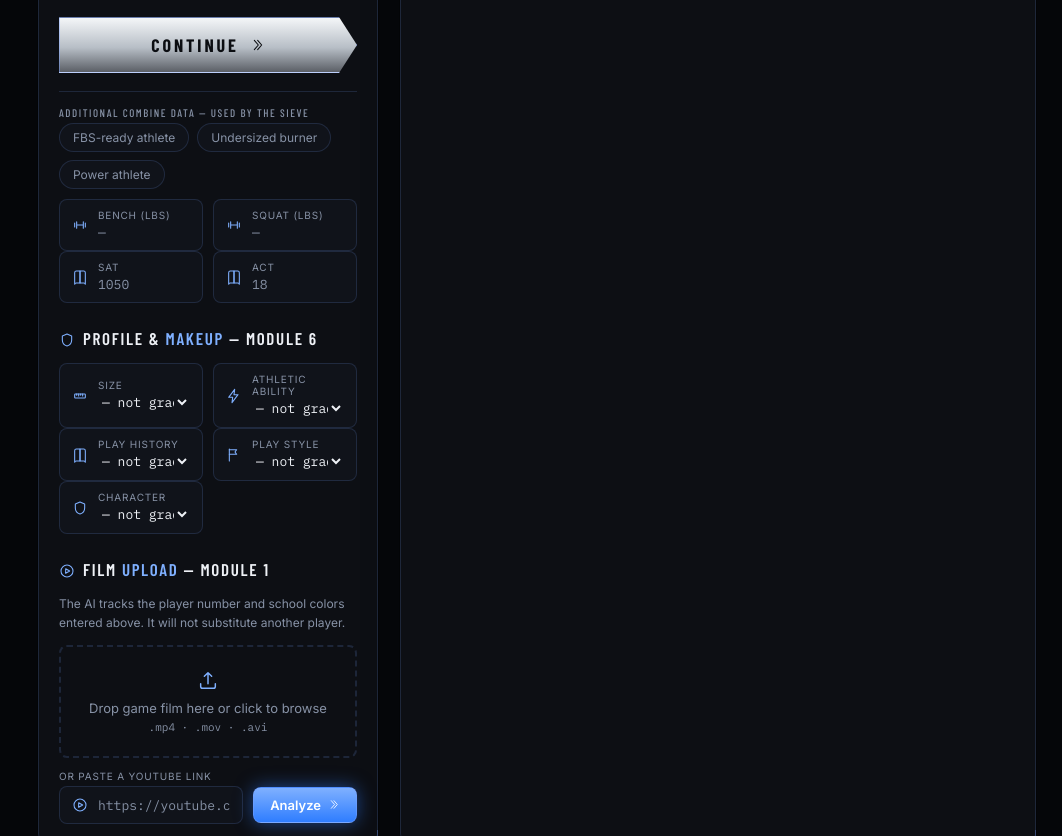
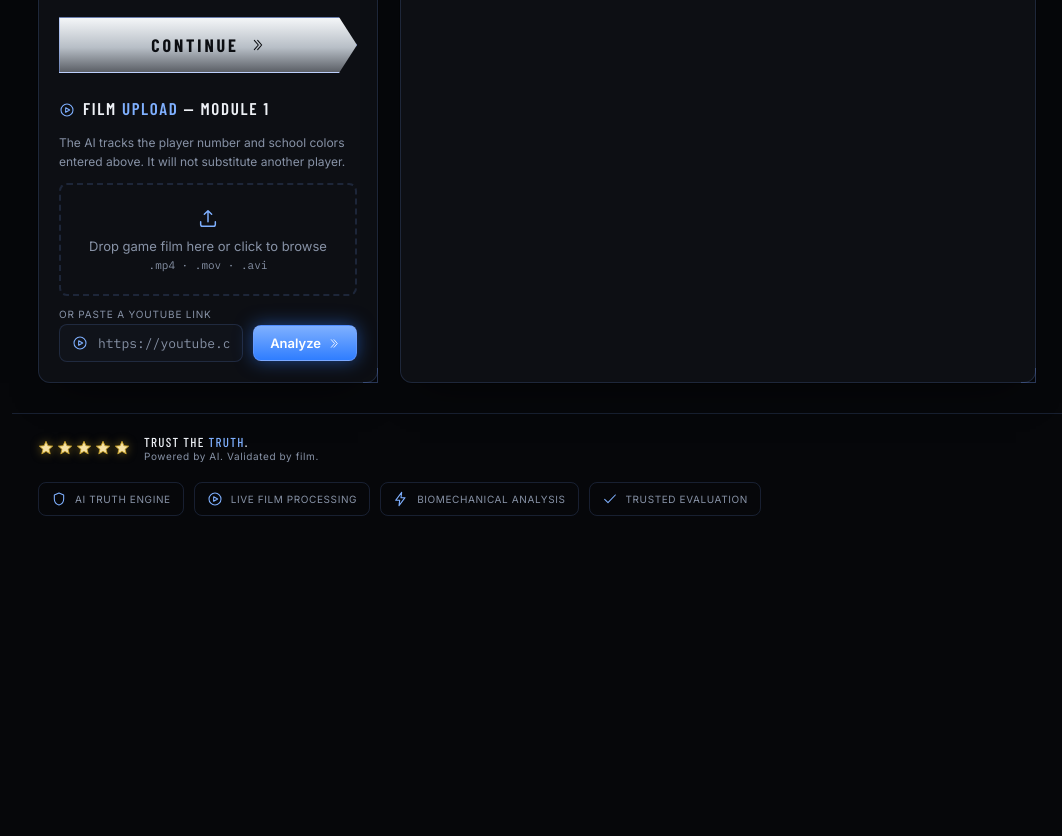
Before and after one commit to jai2d4/j2, a plain HTML site: page frontend_demo/truth_report_demo.html in a window 1280 px wide. Shown: the part 870-1706 px from the top of the page, without its empty margins (218-1280 px from the left). After the commit the page ends 1412 px from the top, so only its background shows below. Drawn offline with nearby package versions, Linux system fonts and the light colour scheme.

Commit message:
Temporarily remove combine and makeup fields

```diff
--- a/frontend_demo/truth_report_demo.html
+++ b/frontend_demo/truth_report_demo.html
@@ -443,55 +443,6 @@
       <div class="field"><svg class="ic"><use href="#ic-clock"/></svg><div class="fbody"><label>Shuttle (laser)</label><input id="shuttle" type="number" step="0.01" placeholder="4.15"></div></div>
     </div>
     <button class="run" onclick="run()">Continue <svg class="ic"><use href="#ic-chevron"/></svg></button>
-
-    <div class="subdivider">Additional combine data — used by the sieve</div>
-    <div class="presets">
-      <button class="chip" onclick="loadPreset('fbs')">FBS-ready athlete</button>
-      <button class="chip" onclick="loadPreset('burner')">Undersized burner</button>
-      <button class="chip" onclick="loadPreset('rb')">Power athlete</button>
-    </div>
-    <div class="row2">
-      <div class="field"><svg class="ic"><use href="#ic-dumbbell"/></svg><div class="fbody"><label>Bench (lbs)</label><input id="bench" type="number" placeholder="—"></div></div>
-      <div class="field"><svg class="ic"><use href="#ic-dumbbell"/></svg><div class="fbody"><label>Squat (lbs)</label><input id="squat" type="number" placeholder="—"></div></div>
-    </div>
-    <div class="row2">
-      <div class="field"><svg class="ic"><use href="#ic-book"/></svg><div class="fbody"><label>SAT</label><input id="sat" type="number" placeholder="1050"></div></div>
-      <div class="field"><svg class="ic"><use href="#ic-book"/></svg><div class="fbody"><label>ACT</label><input id="act" type="number" placeholder="18"></div></div>
-    </div>
-
-    <h2 style="margin-top:24px"><svg class="ic"><use href="#ic-shield"/></svg>Profile &amp; <span class="accent">Makeup</span> — Module 6</h2>
-    <div class="row2">
-      <div class="field"><svg class="ic"><use href="#ic-ruler"/></svg><div class="fbody"><label>Size</label>
-        <select id="mk_size"><option value="">— not graded —</option>
-          <option value="GAME_CHANGER">Game-Changer</option><option value="ALL_CONF">All-Conf</option>
-          <option value="WIN_PLUS">Win+</option><option value="WIN">Win</option>
-          <option value="WIN_MINUS">Win-</option><option value="NGE">NGE</option></select></div></div>
-      <div class="field"><svg class="ic"><use href="#ic-bolt"/></svg><div class="fbody"><label>Athletic Ability</label>
-        <select id="mk_aa"><option value="">— not graded —</option>
-          <option value="GAME_CHANGER">Game-Changer</option><option value="ALL_CONF">All-Conf</option>
-          <option value="WIN_PLUS">Win+</option><option value="WIN">Win</option>
-          <option value="WIN_MINUS">Win-</option><option value="NGE">NGE</option></select></div></div>
-    </div>
-    <div class="row2">
-      <div class="field"><svg class="ic"><use href="#ic-book"/></svg><div class="fbody"><label>Play History</label>
-        <select id="mk_history"><option value="">— not graded —</option>
-          <option value="GAME_CHANGER">Game-Changer</option><option value="ALL_CONF">All-Conf</option>
-          <option value="WIN_PLUS">Win+</option><option value="WIN">Win</option>
-          <option value="WIN_MINUS">Win-</option><option value="NGE">NGE</option></select></div></div>
-      <div class="field"><svg class="ic"><use href="#ic-flag"/></svg><div class="fbody"><label>Play Style</label>
-        <select id="mk_style"><option value="">— not graded —</option>
-          <option value="GAME_CHANGER">Game-Changer</option><option value="ALL_CONF">All-Conf</option>
-          <option value="WIN_PLUS">Win+</option><option value="WIN">Win</option>
-          <option value="WIN_MINUS">Win-</option><option value="NGE">NGE</option></select></div></div>
-    </div>
-    <div class="row2">
-      <div class="field"><svg class="ic"><use href="#ic-shield"/></svg><div class="fbody"><label>Character</label>
-        <select id="mk_character"><option value="">— not graded —</option>
-          <option value="GAME_CHANGER">Game-Changer</option><option value="ALL_CONF">All-Conf</option>
-          <option value="WIN_PLUS">Win+</option><option value="WIN">Win</option>
-          <option value="WIN_MINUS">Win-</option><option value="NGE">NGE</option></select></div></div>
-      <div></div>
-    </div>
 
     <h2 id="film-anchor" style="margin-top:24px"><svg class="ic"><use href="#ic-play"/></svg>Film <span class="accent">Upload</span> — Module 1</h2>
     <div class="card-note" style="margin-bottom:12px">The AI tracks the player number and school colors entered above. It will not substitute another player.</div>
@@ -1101,16 +1052,6 @@ async function _submitFilm(fd, uploadedLabel, safeName){
   run();
 }
 
-const PRESETS = {
-  fbs:{height:72,weight:190,forty:4.45,shuttle:4.15},
-  burner:{height:68,weight:165,forty:4.38,shuttle:4.10},
-  rb:{height:70,weight:200,forty:4.62,bench:250,squat:400},
-};
-function loadPreset(k){
-  const p=PRESETS[k];
-  for(const id of["height","weight","forty","shuttle","bench","squat","gpa","sat","act"]) document.getElementById(id).value=p[id]??"";
-  run();
-}
 const num=id=>{const v=document.getElementById(id).value;return v===""?null:parseFloat(v);};
 
 // Cosmetic only — no backend field for this. Local preview via object URL.
@@ -1140,7 +1081,7 @@ function icon(name,cls="ic"){ return `<svg class="${cls}"><use href="#ic-${name}
 function run(){
   const pos="DB";
   const a={height:num("height"),weight:num("weight"),forty:num("forty"),shuttle:num("shuttle"),
-           bench:num("bench"),squat:num("squat"),gpa:num("gpa"),sat:num("sat"),act:num("act")};
+           bench:null,squat:null,gpa:num("gpa"),sat:null,act:null};
   const r=runSieve(pos,a);
   const tierLabel=r.tier.replaceAll("_"," ");
   const ladder=r.walked.map(w=>`<span class="rung ${w.passed?"lit":"failed"}">${w.tier.replaceAll("_"," ")}</span>`).join("");
@@ -1175,23 +1116,6 @@ function run(){
       <div class="estat">${icon("star")}<div><div class="estat-label">Qualifying Tiers</div><div class="estat-val">${r.qualifying_tiers.length}</div></div></div>
     </div>`:"";
 
-  const mkGrades={size:document.getElementById("mk_size").value||null,
-    athletic_ability:document.getElementById("mk_aa").value||null,
-    play_history:document.getElementById("mk_history").value||null,
-    play_style:document.getElementById("mk_style").value||null,
-    character:document.getElementById("mk_character").value||null};
-  const mkOverall=averageMakeupGrade(mkGrades);
-  const mkDown=mkOverall?gradeDown(mkOverall):null;
-  const makeupHTML=mkDown?`
-    <div class="rating-card" style="padding:16px 20px">
-      <div class="rating-label">PROFILE &amp; MAKEUP — GRADED AGAINST P4 STANDARD</div>
-        <div class="ladder" style="margin:0">
-          <span class="rung lit">P4: ${RANK_LABEL[mkDown.p4]}</span>
-          <span class="rung lit">Group of 5: ${RANK_LABEL[mkDown.group_of_5]}</span>
-          <span class="rung lit">FCS: ${RANK_LABEL[mkDown.fcs]}</span>
-          <span class="rung lit">D2/D3/NAIA/JUCO: ${RANK_LABEL[mkDown.d2_d3_naia_juco]}</span>
-        </div>
-    </div>`:"";
 
   const now=new Date();
   const stamp=now.toLocaleDateString(undefined,{month:"short",day:"numeric",year:"numeric"})+
@@ -1223,7 +1147,6 @@ function run(){
     </table>
     ${r.is_game_changer?`<div class="gc"><b>${icon("flag")}Out-of-bracket flag</b><p>${r.game_changer_reason}</p></div>`:""}
     ${swHTML}
-    ${makeupHTML}
     <div class="film">
       <h2 style="margin-bottom:8px">${icon("play")}Film <span class="accent">Analysis</span> — gemini-3.5-flash
         <span class="tag">${filmState.mode==="live"?"LIVE API RESULT":filmState.mode==="error"?"GRADING FAILED":"AWAITING FILM UPLOAD"}</span></h2>
```
